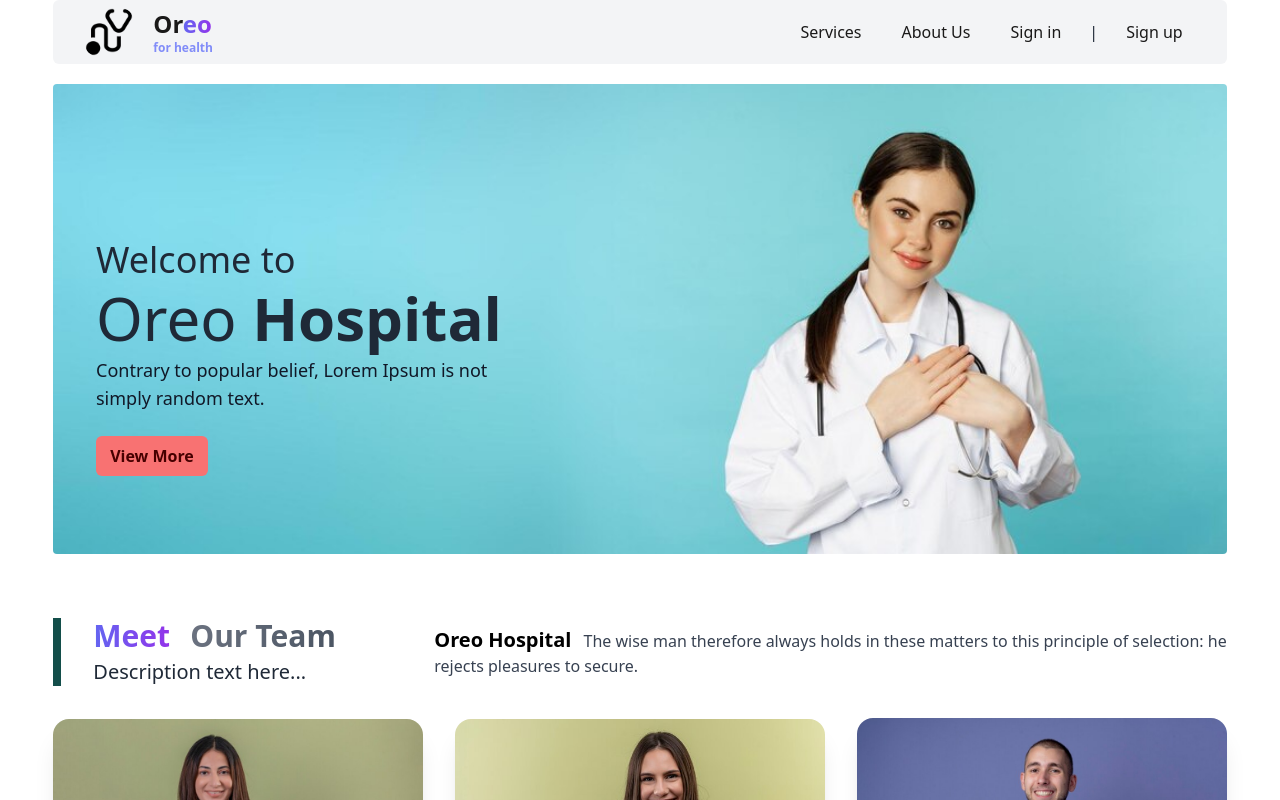
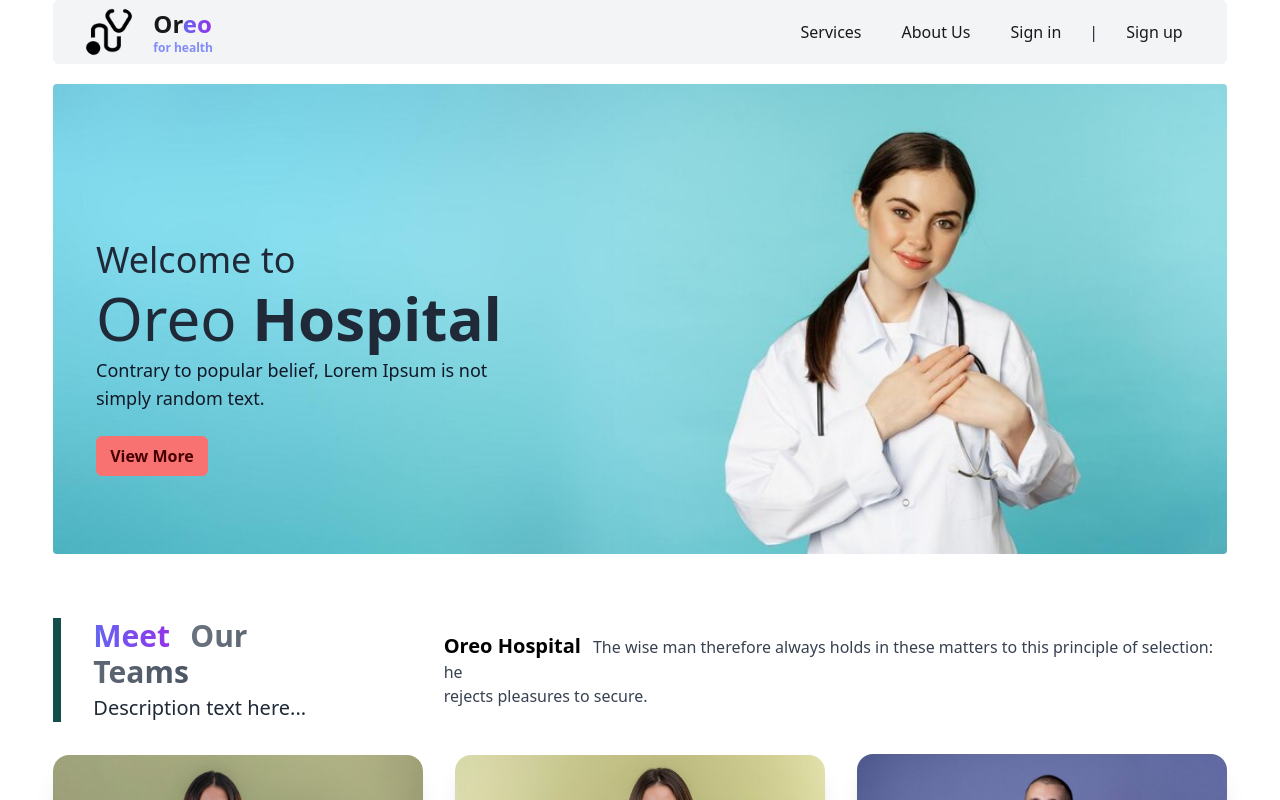
Before and after one commit to tusarallen/hospital-auth-with-firebase, a React (Vite) app: page / in a window 1280 px wide. Shown: the top 800 px of the page. Built offline with nearby package versions, Linux system fonts and the light colour scheme; no server answers.

Commit message:
problem facing my project

```diff
--- a/src/components/Card/Card.jsx
+++ b/src/components/Card/Card.jsx
@@ -21,7 +21,7 @@ const Card = () => {
               Meet
             </span>{" "}
             <span className="bg-gradient-to-r text-transparent bg-clip-text text-3xl font-bold from-gray-500 to-gray-600 ml-4">
-              Our Team
+              Our Teams
             </span>
           </h3>
           <p className="font-medium text-xl pt-1">Description text here...</p>
```
